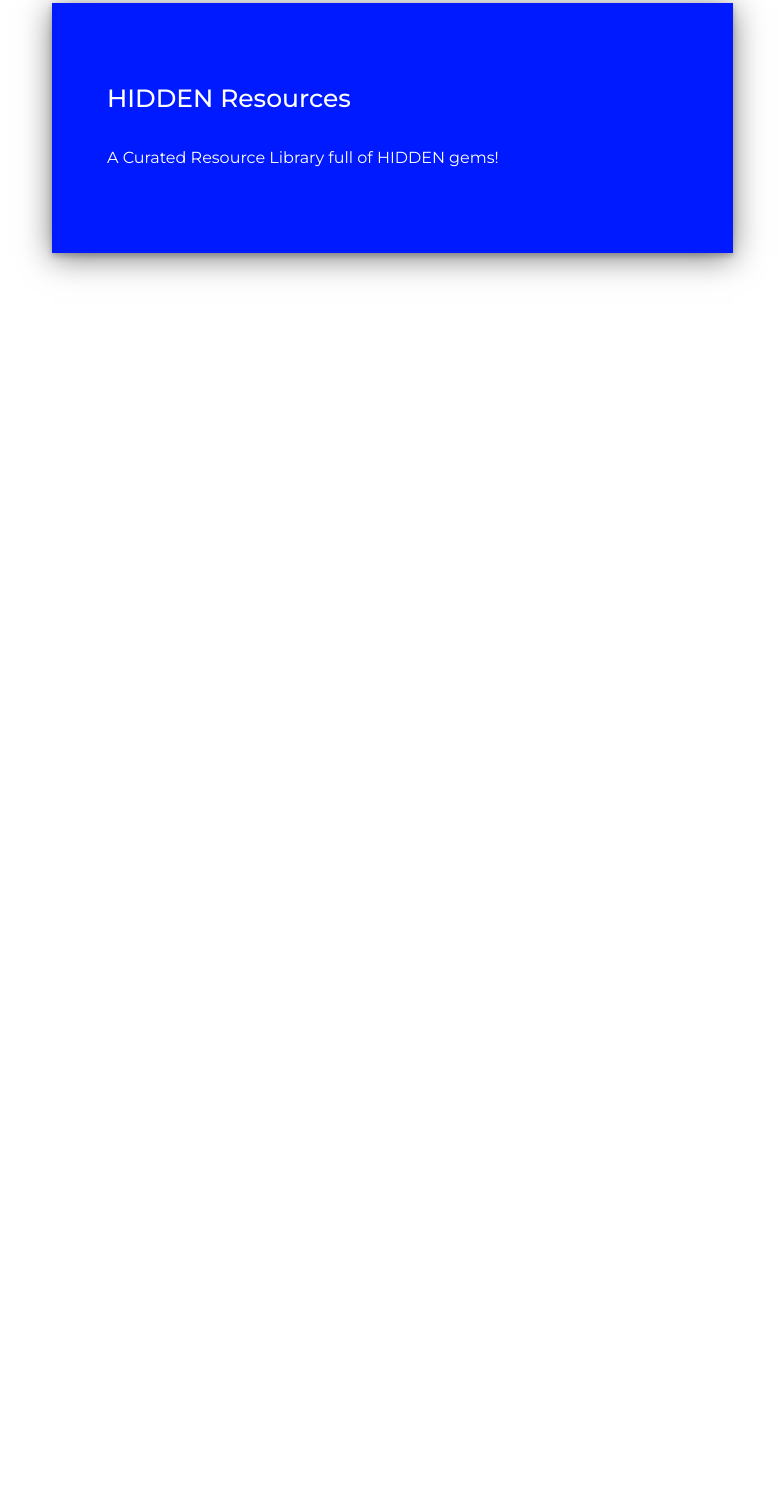
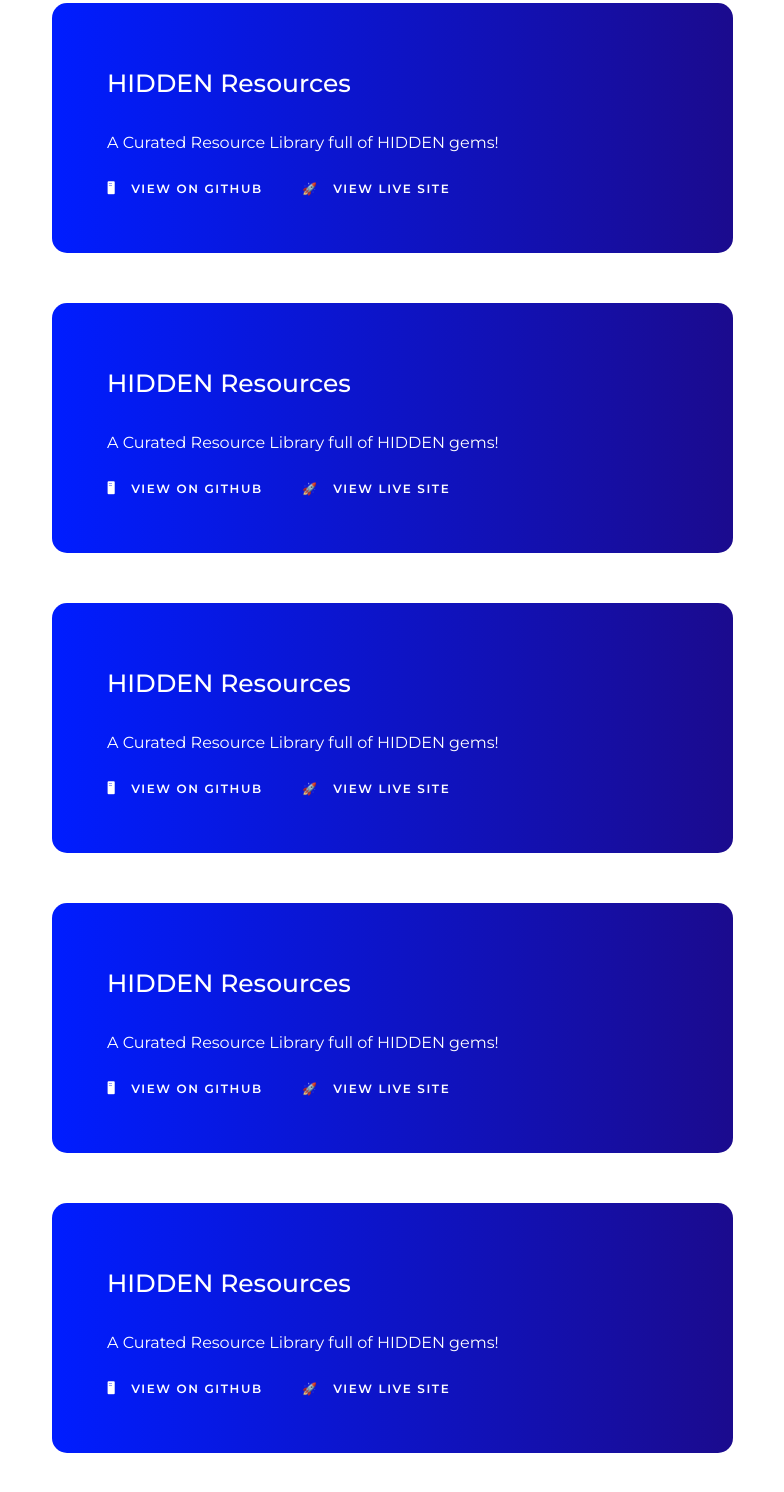
Before and after one commit to apmcknight/portfolio, a plain HTML site: page index.html in a window 1280 px wide. Shown: the part 738-2230 px from the top of the page, without its empty margins (97-881 px from the left). Before the commit the page ends 1041 px from the top, so only its background shows below. Drawn offline with Linux system fonts and the light colour scheme.

Commit message:
Changed format of Index & Updated Styleing in the CSS.

```diff
--- a/index.html
+++ b/index.html
@@ -29,7 +29,46 @@
         <div class="projectContainer">
           <p class="containerHead">HIDDEN Resources</p>
           <p class="containerText">A Curated Resource Library full of HIDDEN gems!</p>
+          <a href="https://www.github.com/apmcknight" target=_blank>
+          <span class="containerLink">🖥 &nbsp; VIEW ON GITHUB</span></a>
+          <a href="https://www.github.com/apmcknight" target=_blank>
+          <span class="containerLink">🚀 &nbsp; VIEW LIVE SITE</span></a>
+        </div>
 
+        <div class="projectContainer">
+          <p class="containerHead">HIDDEN Resources</p>
+          <p class="containerText">A Curated Resource Library full of HIDDEN gems!</p>
+          <a href="https://www.github.com/apmcknight" target=_blank>
+          <span class="containerLink">🖥 &nbsp; VIEW ON GITHUB</span></a>
+          <a href="https://www.github.com/apmcknight" target=_blank>
+          <span class="containerLink">🚀 &nbsp; VIEW LIVE SITE</span></a>
+        </div>
+
+        <div class="projectContainer">
+          <p class="containerHead">HIDDEN Resources</p>
+          <p class="containerText">A Curated Resource Library full of HIDDEN gems!</p>
+          <a href="https://www.github.com/apmcknight" target=_blank>
+          <span class="containerLink">🖥 &nbsp; VIEW ON GITHUB</span></a>
+          <a href="https://www.github.com/apmcknight" target=_blank>
+          <span class="containerLink">🚀 &nbsp; VIEW LIVE SITE</span></a>
+        </div>
+
+        <div class="projectContainer">
+          <p class="containerHead">HIDDEN Resources</p>
+          <p class="containerText">A Curated Resource Library full of HIDDEN gems!</p>
+          <a href="https://www.github.com/apmcknight" target=_blank>
+          <span class="containerLink">🖥 &nbsp; VIEW ON GITHUB</span></a>
+          <a href="https://www.github.com/apmcknight" target=_blank>
+          <span class="containerLink">🚀 &nbsp; VIEW LIVE SITE</span></a>
+        </div>
+
+        <div class="projectContainer">
+          <p class="containerHead">HIDDEN Resources</p>
+          <p class="containerText">A Curated Resource Library full of HIDDEN gems!</p>
+          <a href="https://www.github.com/apmcknight" target=_blank>
+          <span class="containerLink">🖥 &nbsp; VIEW ON GITHUB</span></a>
+          <a href="https://www.github.com/apmcknight" target=_blank>
+          <span class="containerLink">🚀 &nbsp; VIEW LIVE SITE</span></a>
         </div>
 
     </main>
--- a/style.css
+++ b/style.css
@@ -47,22 +47,77 @@ html{
 }
 
 .projectContainer{
+  /* Structure */
   margin: 50px 400px 0px 99px;
   width: auto;
   height: 250px;
-  background-color: rgb(0, 26, 255);
-  box-shadow: 0 5px 30px rgba(0,0,0,.5),
-  0 3px 6px rgba(0,0,0,0.23);
+  border-radius: 15px;
+
+  /* Gradients */
+  background: rgb(0,29,255);
+  background: -moz-linear-gradient(90deg, rgba(0,29,255,1) 0%, rgba(27,11,142,1) 100%);
+  background: -webkit-linear-gradient(90deg, rgba(0,29,255,1) 0%, rgba(27,11,142,1) 100%);
+  background: linear-gradient(90deg, rgba(0,29,255,1) 0%, rgba(27,11,142,1) 100%);
+  filter: progid:DXImageTransform.Microsoft.gradient(startColorstr="#001dff",endColorstr="#1b0b8e",GradientType=1);
+
+  /* Shaddows */
+
+  box-shadow: rgb(0,29,255, 0.5);
 }
 
 .containerHead{
   color: #fff;
   font-weight: 500;
   font-size: 25px;
-  padding: 80px 0px 10px 55px;
+  padding: 65px 0px 10px 55px;
 }
 
 .containerText{
   color: #fff;
   padding: 0px 0px 10px 55px;
 }
+
+/* Project Container Links */
+
+.projectContainer a{
+  padding: 0px 0px 10px 35px;
+  position: relative;
+  left: 20px;
+  font-size: 9pt;
+  font-weight: 600;
+  letter-spacing: 1.2pt;
+  color: rgba(255, 255, 255, 100);
+  text-decoration: none;
+}
+
+.projectContainer a:hover{
+  padding: 0px 0px 10px 35px;
+  position: relative;
+  left: 20px;
+  font-size: 9pt;
+  font-weight: 600;
+  letter-spacing: 1.2pt;
+  color: rgba(0, 255, 255, 5);
+}
+
+.projectContainer a:visited{
+  padding: 0px 0px 10px 35px;
+  position: relative;
+  left: 20px;
+  font-size: 9pt;
+  font-weight: 600;
+  letter-spacing: 1.2pt;
+  color: rgba(255, 255, 255, 100);
+  text-decoration: none;
+}
+
+.projectContainer a:active{
+  padding: 0px 0px 10px 35px;
+  position: relative;
+  left: 20px;
+  font-size: 9pt;
+  font-weight: 600;
+  letter-spacing: 1.2pt;
+  color: rgba(255, 255, 255, 100);
+  text-decoration: none;
+}
```
